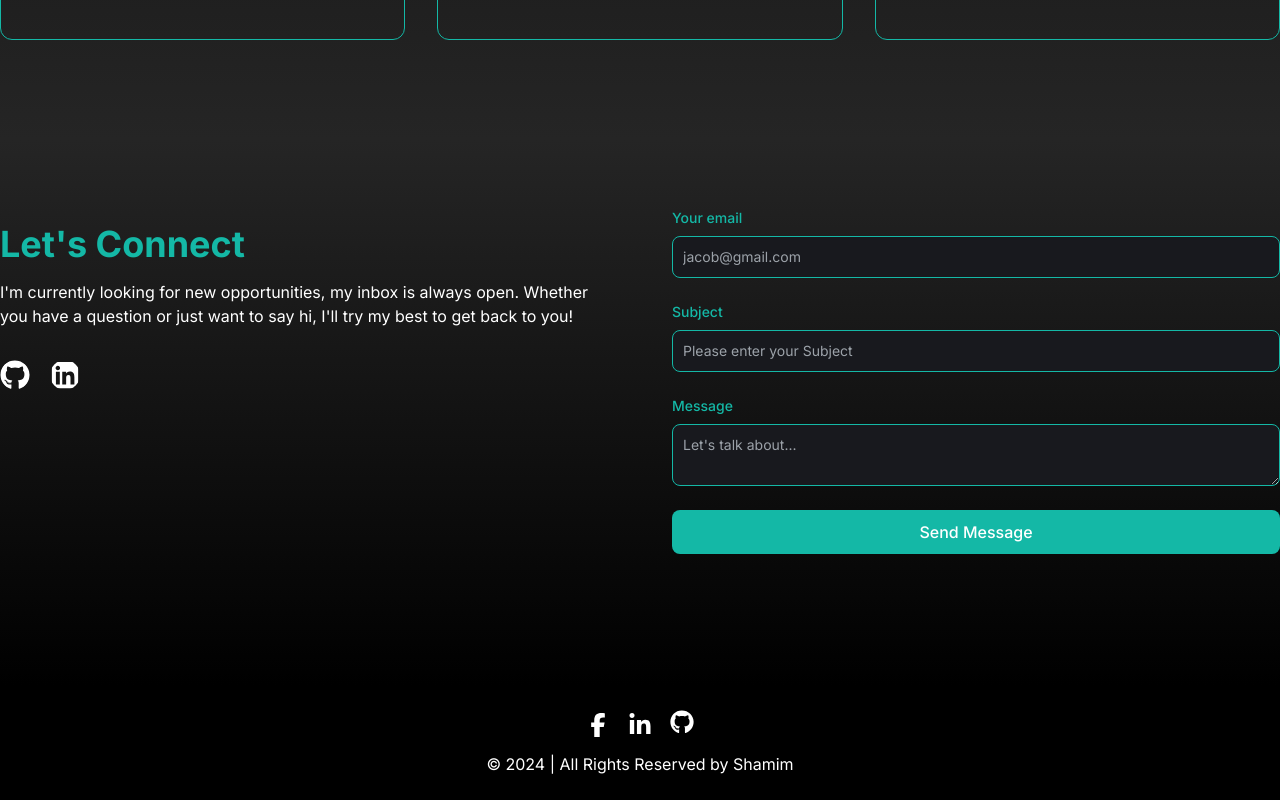
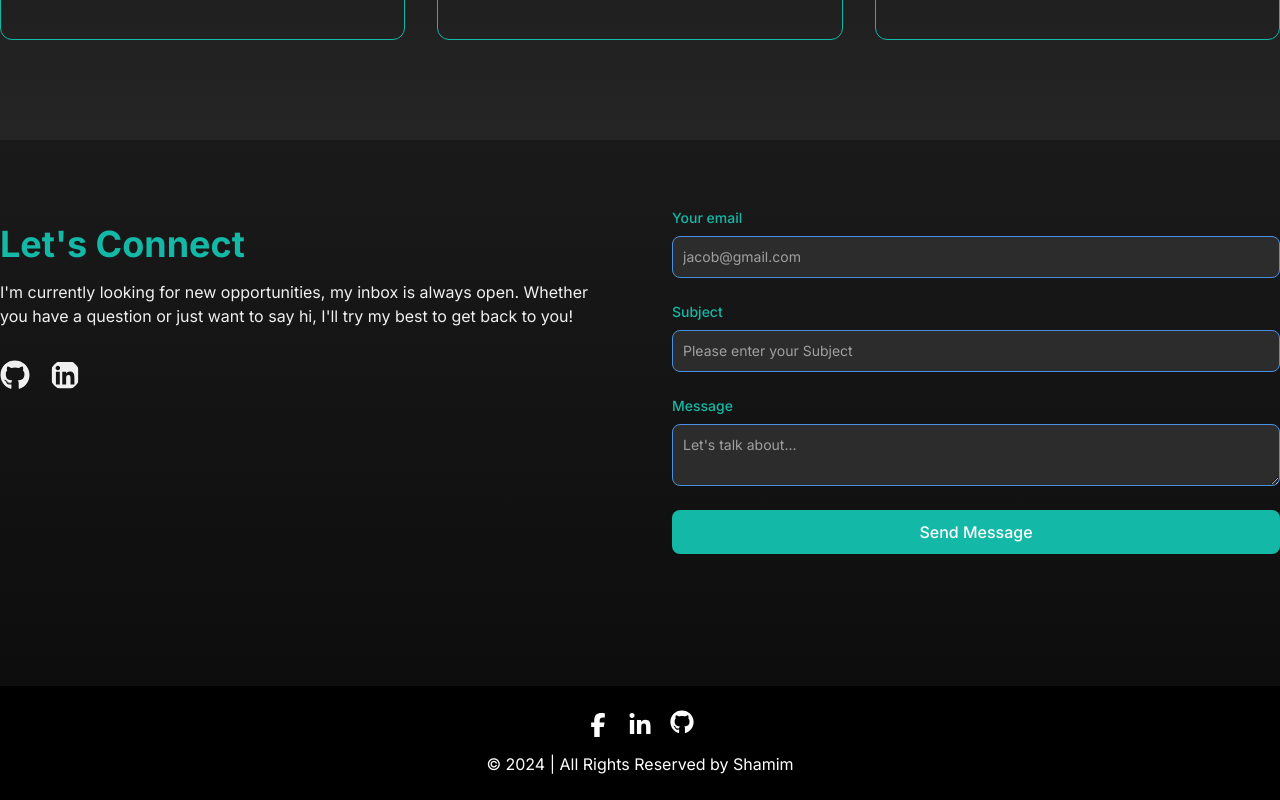
Before and after one commit to asshikhon/my-portfolio, a Next.js app: page / in a window 1280 px wide. Shown: the part 4176-4976 px from the top of the page. Built offline with nearby package versions, Linux system fonts and the light colour scheme.

Commit message:
added sweetAlert on contact email sending section

```diff
--- a/package.json
+++ b/package.json
@@ -22,7 +22,8 @@
     "react-dom": "^18",
     "react-icons": "^5.2.1",
     "react-router-hash-link": "^2.4.3",
-    "react-simple-typewriter": "^5.0.1"
+    "react-simple-typewriter": "^5.0.1",
+    "sweetalert2": "^11.12.1"
   },
   "devDependencies": {
     "daisyui": "^4.12.10",
--- a/src/components/Homepage/EmailSection.jsx
+++ b/src/components/Homepage/EmailSection.jsx
@@ -2,15 +2,23 @@
 import React, { useState } from "react";
 import Link from "next/link";
 import { FaGithub, FaLinkedin } from "react-icons/fa";
+import Swal from "sweetalert2";
 
 const EmailSection = () => {
   const [emailSubmitted, setEmailSubmitted] = useState(false);
   const [error, setError] = useState(null);
 
   const sectionStyle = {
-    background: "linear-gradient(180deg, #252525 0%, #000 100%)",
-    color: "white",
+    background: "linear-gradient(180deg, #1a1a1a 0%, #0d0d0d 100%)",
+    color: "#f0f0f0",
     padding: "20px 0", // Adjust padding as needed
+  };
+
+  const inputStyle = {
+    backgroundColor: "#2c2c2c",
+    borderColor: "#4a90e2",
+    color: "#f0f0f0",
+    placeholderColor: "#a0a0a0",
   };
 
   const handleSubmit = async (e) => {
@@ -38,36 +46,44 @@ const EmailSection = () => {
       const resData = await response.json();
 
       if (response.status === 200) {
-        console.log("Message sent.");
+        Swal.fire({
+
+          icon: "success",
+          title: "Email Sent Successfully!",
+          text: "Thank you for reaching out. I will get back to you shortly.",
+          showConfirmButton: false,
+          timer: 2000,
+          background: "#0A5C53",
+          color: "#FFF",
+        });
+
         setEmailSubmitted(true);
       } else {
-        console.error("Error sending email:", resData.error);
         setError(resData.error);
       }
     } catch (error) {
-      console.error("Fetch error:", error);
       setError("Fetch error occurred");
     }
   };
 
   return (
     <section id="contact" style={sectionStyle}>
-      <div className="container mx-auto flex flex-col animate__animated animate__zoomInDown md:flex-row gap-16 px-3 md:px-0 justify-between items-start py-12 md:pb-28">
+      <div className="container mx-auto flex flex-col md:flex-row gap-16 px-3 md:px-0 justify-between items-start py-12 md:pb-28">
         <div className="md:w-1/2 w-full">
           <h5 className="text-4xl font-bold text-primary my-4">
             Let&apos;s Connect
           </h5>
-          <p className="text-[#FFF] mb-8">
+          <p className="text-[#f0f0f0] mb-8">
             I&apos;m currently looking for new opportunities, my inbox is always
             open. Whether you have a question or just want to say hi, I&apos;ll
             try my best to get back to you!
           </p>
           <div className="socials flex flex-row gap-2">
             <Link href="https://github.com/asshikhon">
-              <FaGithub className="text-3xl mr-3 hover:bg-primary rounded-full" />
+              <FaGithub className="text-3xl mr-3 hover:text-primary rounded-full" />
             </Link>
             <Link href="https://www.linkedin.com/in/asshikhon">
-              <FaLinkedin className="text-3xl hover:bg-primary rounded-full" />
+              <FaLinkedin className="text-3xl hover:text-primary rounded-full" />
             </Link>
           </div>
         </div>
@@ -90,7 +106,8 @@ const EmailSection = () => {
                   type="email"
                   id="email"
                   required
-                  className="bg-[#18191E] border border-primary placeholder-[#9CA2A9] text-gray-100 text-sm rounded-lg block w-full p-2.5"
+                  style={inputStyle}
+                  className="bg-[#2c2c2c] border border-primary placeholder-[#a0a0a0] text-gray-100 text-sm rounded-lg block w-full p-2.5"
                   placeholder="jacob@gmail.com"
                 />
               </div>
@@ -106,7 +123,8 @@ const EmailSection = () => {
                   type="text"
                   id="subject"
                   required
-                  className="bg-[#18191E] border border-primary placeholder-[#9CA2A9] text-gray-100 text-sm rounded-lg block w-full p-2.5"
+                  style={inputStyle}
+                  className="bg-[#2c2c2c] border border-primary placeholder-[#a0a0a0] text-gray-100 text-sm rounded-lg block w-full p-2.5"
                   placeholder="Please enter your Subject"
                 />
               </div>
@@ -120,7 +138,9 @@ const EmailSection = () => {
                 <textarea
                   name="message"
                   id="message"
-                  className="bg-[#18191E] border border-primary placeholder-[#9CA2A9] text-gray-100 text-sm rounded-lg block w-full p-2.5"
+                  required
+                  style={inputStyle}
+                  className="bg-[#2c2c2c] border border-primary placeholder-[#a0a0a0] text-gray-100 text-sm rounded-lg block w-full p-2.5"
                   placeholder="Let's talk about..."
                 />
               </div>
--- a/src/components/shared/Navbar.jsx
+++ b/src/components/shared/Navbar.jsx
@@ -57,7 +57,7 @@ const Navbar = () => {
                 <a
                   className={`text-white hover:text-primary ${
                     activeLink === link.href
-                      ? "font-bold text-teal-600 border-b-2 border-primary"
+                      ? "font-bold text-[#2EB9A6] border-b-2 border-primary"
                       : ""
                   }`}
                   onClick={() => handleLinkClick(link.href)}
```
Also changed, not shown: 1 other file (tests, documents, lock files or other folders).
